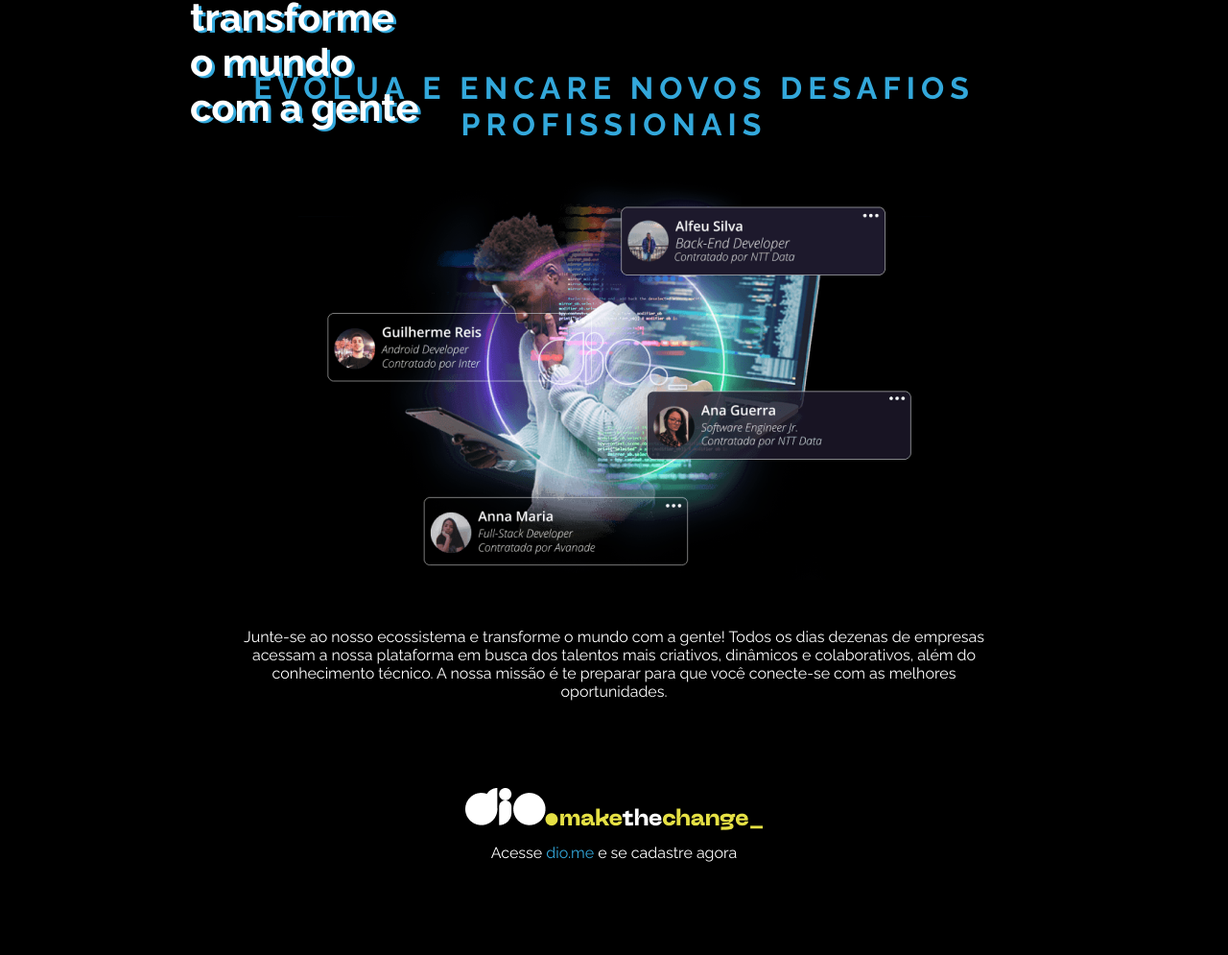
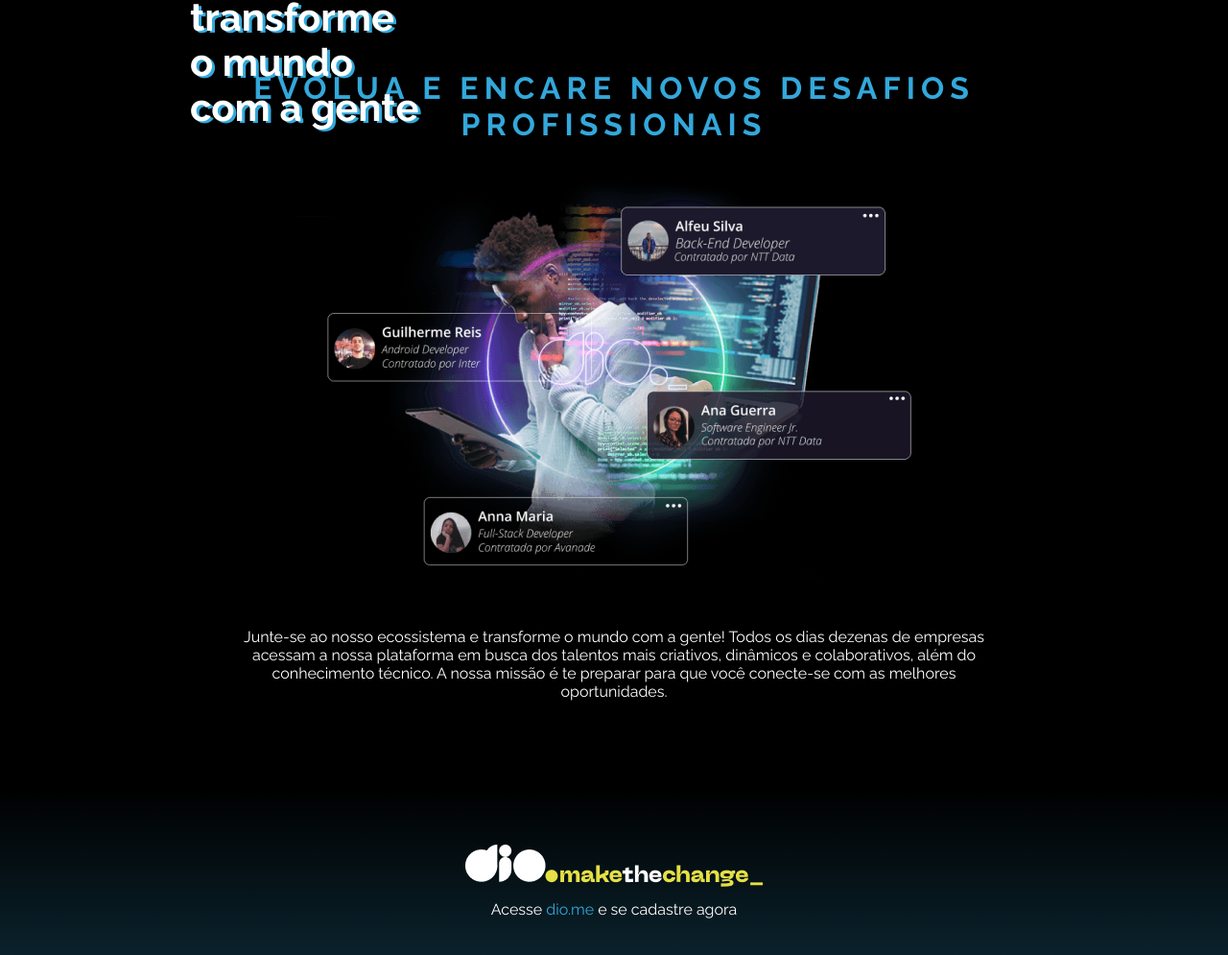
Before and after one commit to marciorobertomr/Desafio3-Landing-Page-CSS, a plain HTML site: page index.html in a window 1280 px wide. Shown: the part 1286-2281 px from the top of the page at 96% size. Before the commit the page ends 2222 px from the top, so only its background shows below. Drawn offline with Linux system fonts and the light colour scheme.

Commit message:
Ajuste do gradient do Footer

```diff
--- a/assets/css/style.css
+++ b/assets/css/style.css
@@ -104,9 +104,9 @@ header button span {
     left: 0px;
     top: 1138px;
 
-    border-width: 1px 1px 1px 0px;
+    /* border-width: 1px 1px 1px 0px;
     border-style: solid;
-    border-color: #33A8DB;
+    border-color: #33A8DB; */
 }
 
 #transform-world p {
@@ -146,13 +146,24 @@ header button span {
 }
 
 footer {
-    margin-top: 59px;
-    margin-bottom: 38px;
+    padding-top: 59px;
+    padding-bottom: 38px;
+
+    /* box-sizing: border-box; */
+
+    /* position: absolute; */
+    /* width: 1440px; */
+    /* height: 170px; */
+
+    /* left: 0px;
+    top: 0px; */
+    background: linear-gradient(180deg, rgba(51, 168, 219, 0) 0%, rgba(51, 168, 219, 0.2) 99.99%, rgba(51, 168, 219, 0.2) 100%);
 }
 
 footer img {
     /* margin-top: 59px; */
     margin-bottom: 10px;
+
 }
 
 footer a {
```
